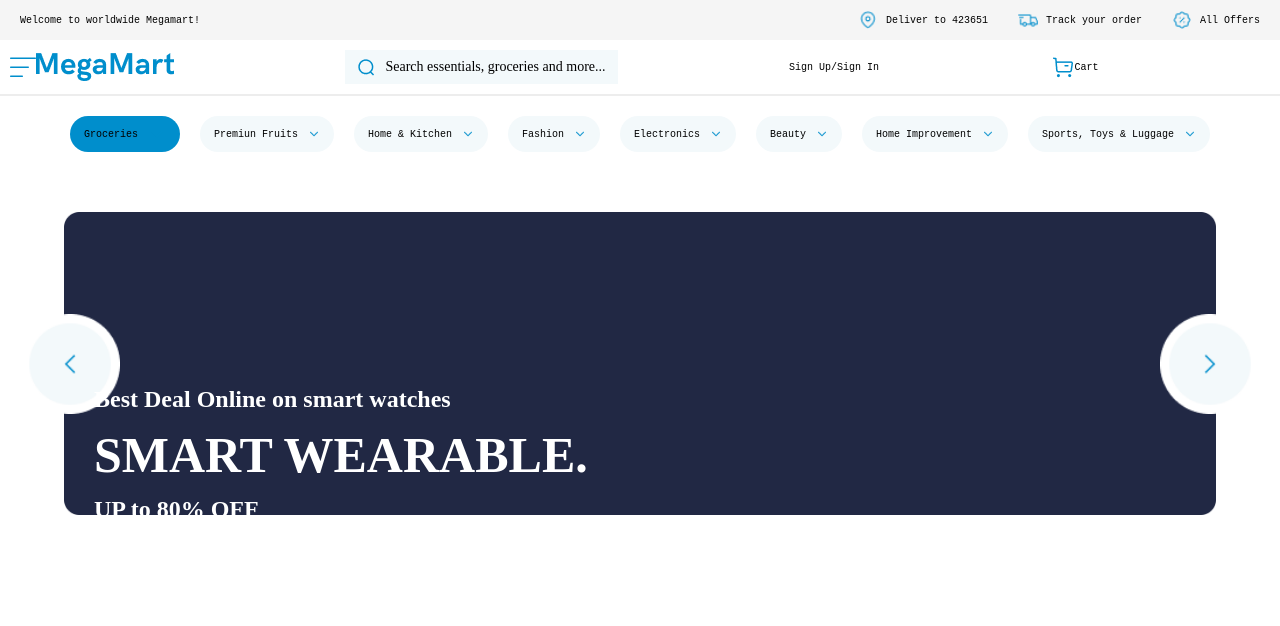
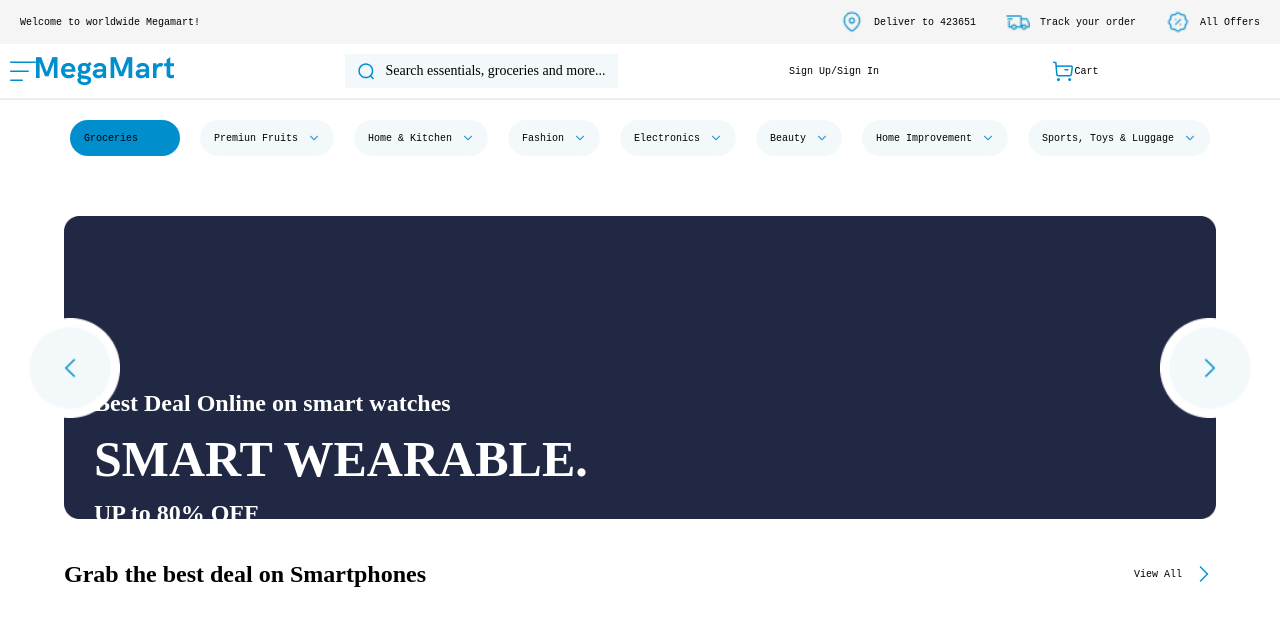
Before and after one commit to jrubi531/Prueba-1-laboratorio, a plain HTML site: page index.html in a window 1280 px wide. Drawn offline with Linux system fonts and the light colour scheme; files whose address does not match are found by name.

Commit message:
titulo 2 terminado

```diff
--- a/index.html
+++ b/index.html
@@ -12,6 +12,8 @@
   <link rel="stylesheet" href="footer/footer.css" />
   <link rel="stylesheet" href="seccion1/seccion1.css" />
   <link rel="stylesheet" href="seccion2/seccion2.css">
+
+  <link rel="stylesheet" href="tituloprimerosproductos.css">
   <link rel="stylesheet" href="index.css" />
   <link rel="stylesheet" href="config.css" />
 </head>
@@ -117,8 +119,18 @@
     <p class="texto4">SMART WEARABLE.</p>
     <p class="texto5">UP to 80% OFF</p>
      </div>
+  </section>
 
-  </section>
+  <div class="fila-texto">
+    <p class="texto6">Grab the best deal on Smartphones</p>
+
+    <div class="iconos-derecha">
+      <div class="bloque">
+        <p>View All</p>
+        <img src="imagenes/Arrow - Right 3.png" alt="" class="icono" />
+      </div>
+    </div>
+  </div>
 
 
 </body>
--- /dev/null
+++ b/tituloprimerosproductos.css
@@ -0,0 +1,27 @@
+.texto6{
+font-family: HK Grotesk;
+font-weight: 700;
+font-size: 24px;
+line-height: 30px;
+letter-spacing: 0%;
+}
+
+.fila-texto {
+    display: flex;
+    align-items: center; /* alinea verticalmente */
+    justify-content: space-between; /* espacio entre texto y botones */
+    width: 100%;
+    max-width: 90%;
+    margin: 0 auto;
+  }
+
+  .iconos-derecha .bloque {
+    display: flex;
+    align-items: center;
+    gap: 10px;
+  }
+
+  .icono {
+    width: 24px;
+    height: auto;
+  }
```
Also changed, not shown: imagenes/image 3.png (added).
